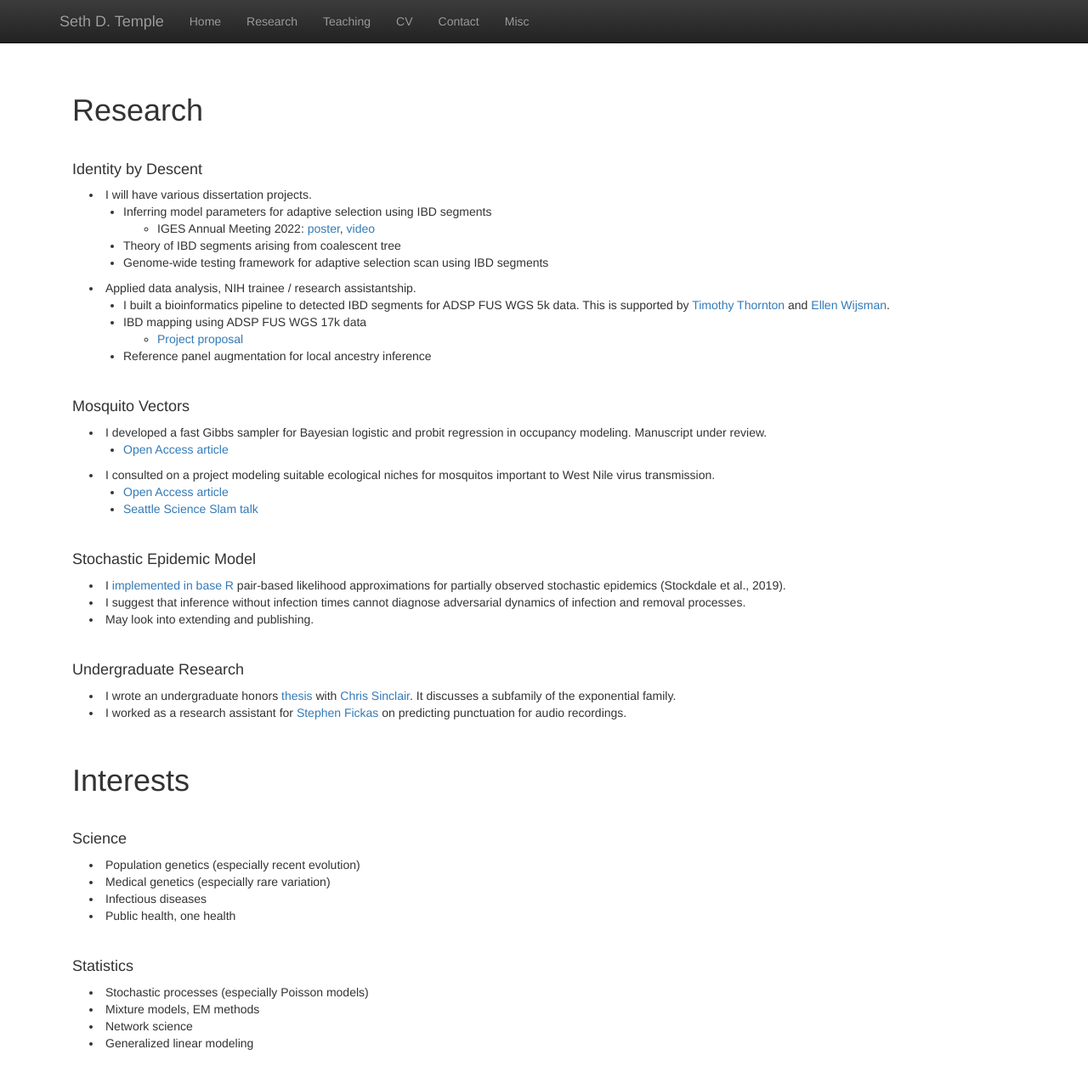
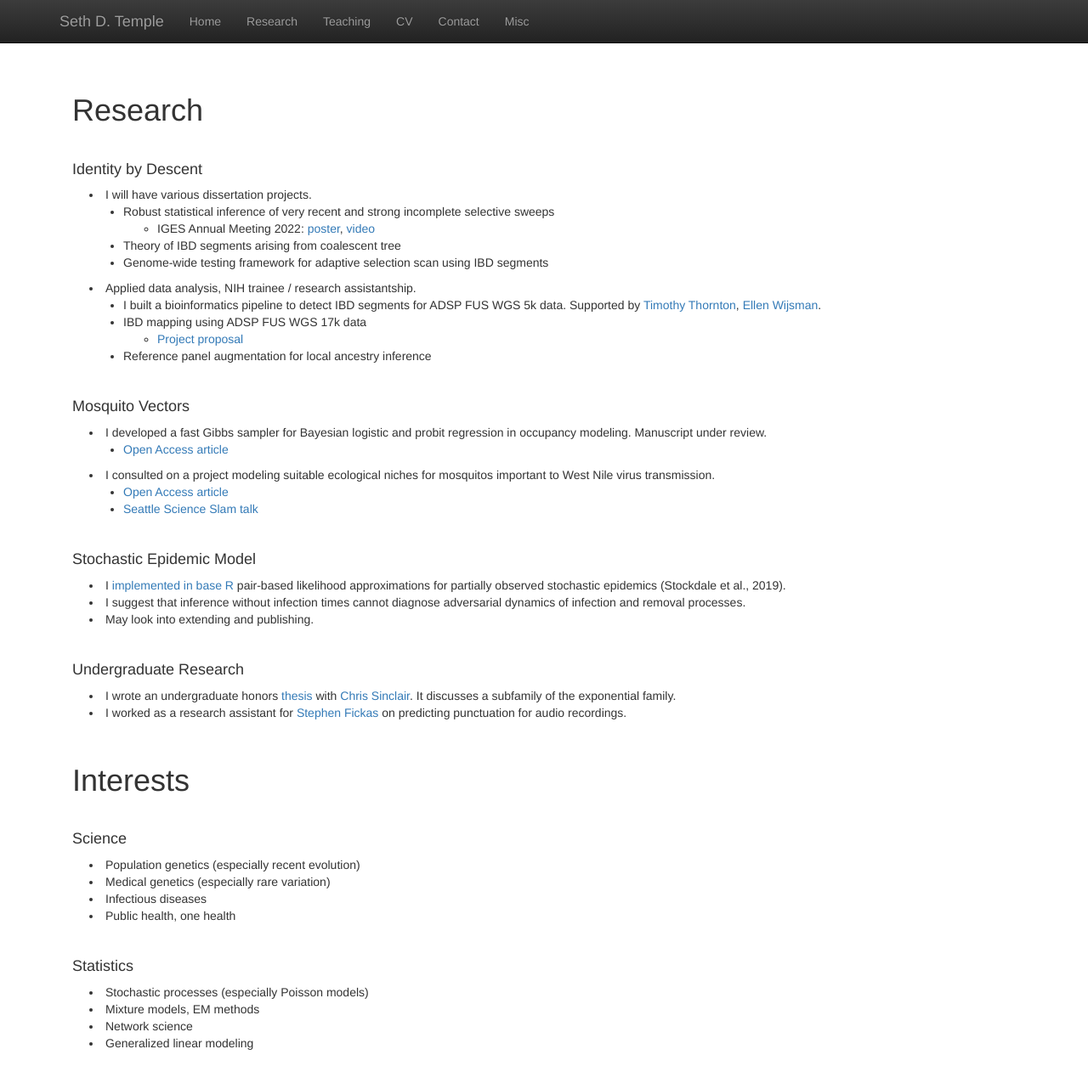
Before and after one commit to sdtemple/sdtemple.github.io, a Jekyll site: the page built from research.html, in a window 1280 px wide and 1308 px high. Shown: the top 1275 px of the window at 85% size. Built offline with Jekyll 4.4.1, drawn with Linux system fonts in a browser that asks for light colours; nearby versions of some CDN libraries; library files that are not in the unit come from our copies.

Commit message:
update adspfus

```diff
--- a/research.html
+++ b/research.html
@@ -9,7 +9,7 @@ title:  'Research'
 <p class="content" style="padding:0px;margin:0px 20px 0px;">
   <li style="padding:0px;margin:0px 20px 0px;">I will have various dissertation projects.</li>
   <ul>
-    <li style="padding:0px;margin:0px 20px 0px;">Inferring model parameters for adaptive selection using IBD segments</li>
+    <li style="padding:0px;margin:0px 20px 0px;">Robust statistical inference of very recent and strong incomplete selective sweeps</li>
     <ul>
       <li style="padding:0px;margin:0px 20px 0px;"> IGES Annual Meeting 2022: <a href="files/iges-vertical-poster-sdtemple.pdf">poster</a>, <a href = "https://www.youtube.com/watch?v=SKasD8GQZmg">video</a> </li>
     </ul>
@@ -18,7 +18,7 @@ title:  'Research'
   </ul>
   <li style="padding:0px;margin:0px 20px 0px;"> Applied data analysis, NIH trainee / research assistantship.</li>
   <ul>
-    <li style="padding:0px;margin:0px 20px 0px;">I built a bioinformatics pipeline to detected IBD segments for ADSP FUS WGS 5k data. This is supported by <a href = "https://www.biostat.washington.edu/people/timothy-thornton">Timothy Thornton</a> and <a href = "https://www.biostat.washington.edu/people/ellen-wijsman">Ellen Wijsman</a>.</li>
+    <li style="padding:0px;margin:0px 20px 0px;">I built a bioinformatics pipeline to detect IBD segments for ADSP FUS WGS 5k data. Supported by <a href = "https://www.biostat.washington.edu/people/timothy-thornton">Timothy Thornton</a>, <a href = "https://www.biostat.washington.edu/people/ellen-wijsman">Ellen Wijsman</a>.</li>
     <li style="padding:0px;margin:0px 20px 0px;">IBD mapping using ADSP FUS WGS 17k data</li>
     <ul>
       <li style="padding:0px;margin:0px 20px 0px;"> <a href = "files/adap-sdtemple.pdf">Project proposal</a> </li>
```
